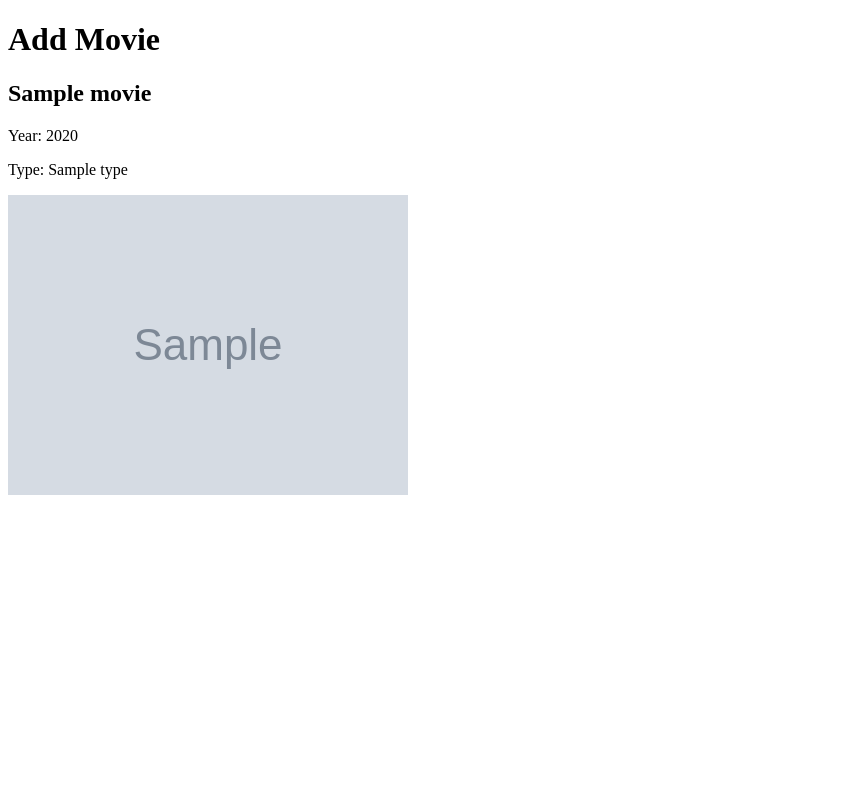
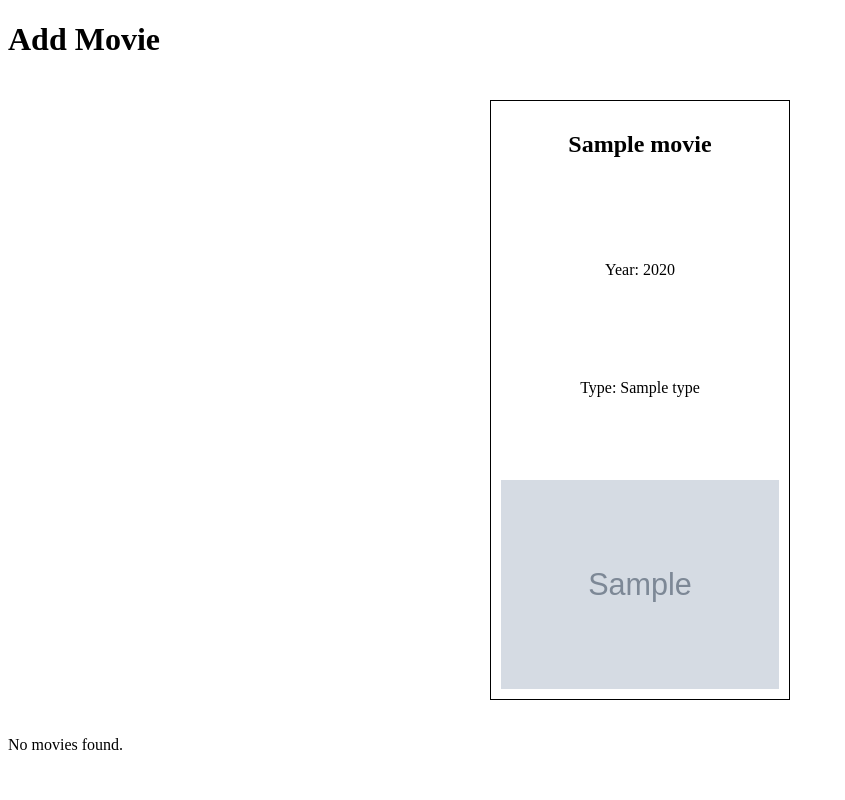
Before and after one commit to qdimanche/djangostreaming, a Django app: template streaming_app/templates/add_movie.html in a window 1280 px wide. Shown: the whole page, without its empty margins (0-845 px from the left). Run offline with Django 5.2, Linux system fonts and the light colour scheme; the template is opened without the code that fills it: most values are stand-ins (such as "Sample title", 1, 10 or a date in 2020); grey boxes marked "Sample" are stand-in pictures.

Commit message:
Make simple cards for add_movie.html and make cards clickable

```diff
--- a/streaming_app/templates/add_movie.html
+++ b/streaming_app/templates/add_movie.html
@@ -3,20 +3,49 @@
 <head>
     <meta charset="UTF-8">
     <title>Add Movie</title>
+    <style>
+        .movie-container {
+            display: flex;
+            flex-wrap: wrap;
+            justify-content: center;
+        }
+        .movie-card {
+            border: 1px solid #000;
+            padding: 10px;
+            margin: 20px;  /* Increase margin to add more space between cards */
+            width: 300px;
+            height: 600px;
+            box-sizing: border-box;
+            text-align: center;
+            flex: 1 0 auto;
+            display: flex;
+            flex-direction: column;
+            justify-content: space-between;
+        }
+        .movie-card img {
+            max-width: 100%;
+            max-height: 100%;
+            object-fit: contain;
+        }
+    </style>
 </head>
 <body>
 <h1>Add Movie</h1>
 
+<div class="movie-container">
     {% for movie in movies %}
-    <div>
+        <a href="{% url 'streaming_app:index' %}" style="text-decoration: none; color: inherit;">
+            <div class="movie-card">
                 <h2>{{ movie.Title }}</h2>
                 <p>Year: {{ movie.Year }}</p>
                 <p>Type: {{ movie.Type }}</p>
                 <img src="{{ movie.Poster }}" alt="{{ movie.Title }}">
             </div>
+        </a>
     {% empty %}
+    {% endfor %}
+</div>
     <p>No movies found.</p>
-{% endfor %}
 
 </body>
 </html>
```
Lines whose indentation alone changed are shown as unchanged.
